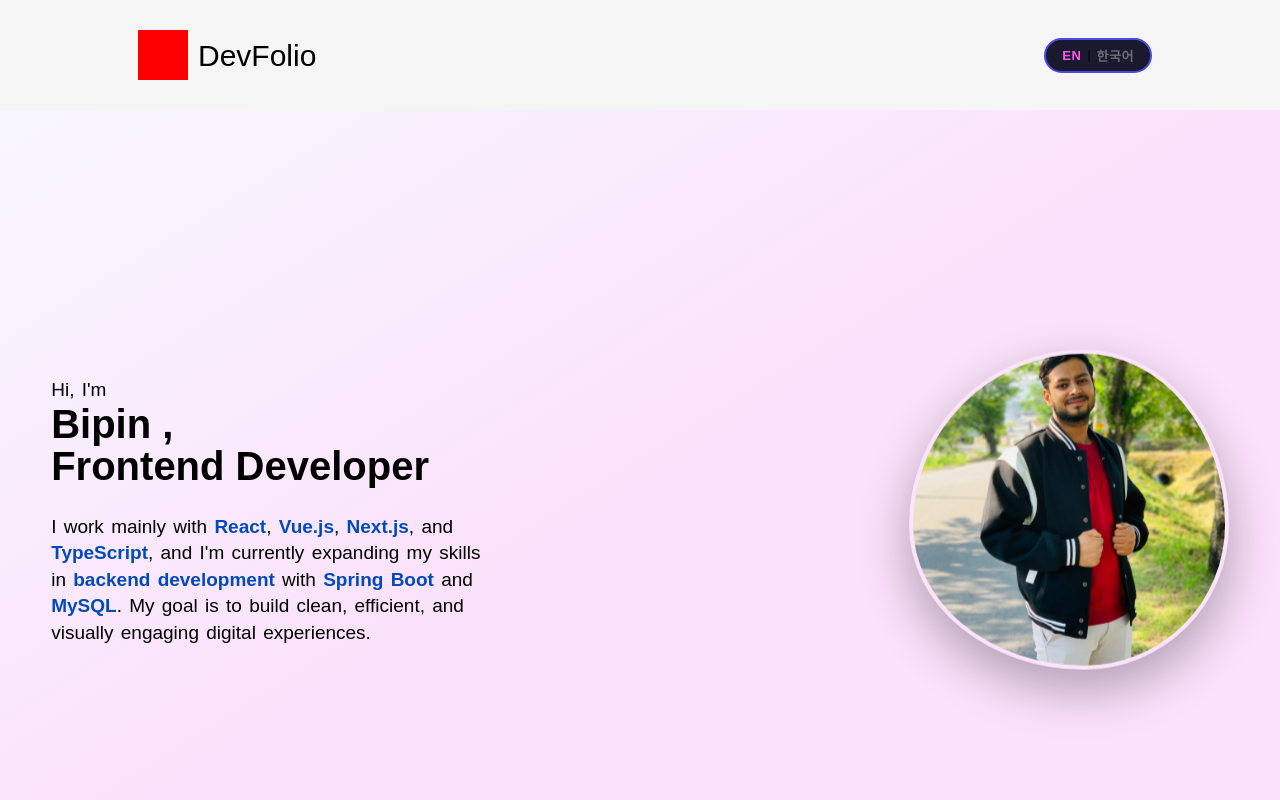
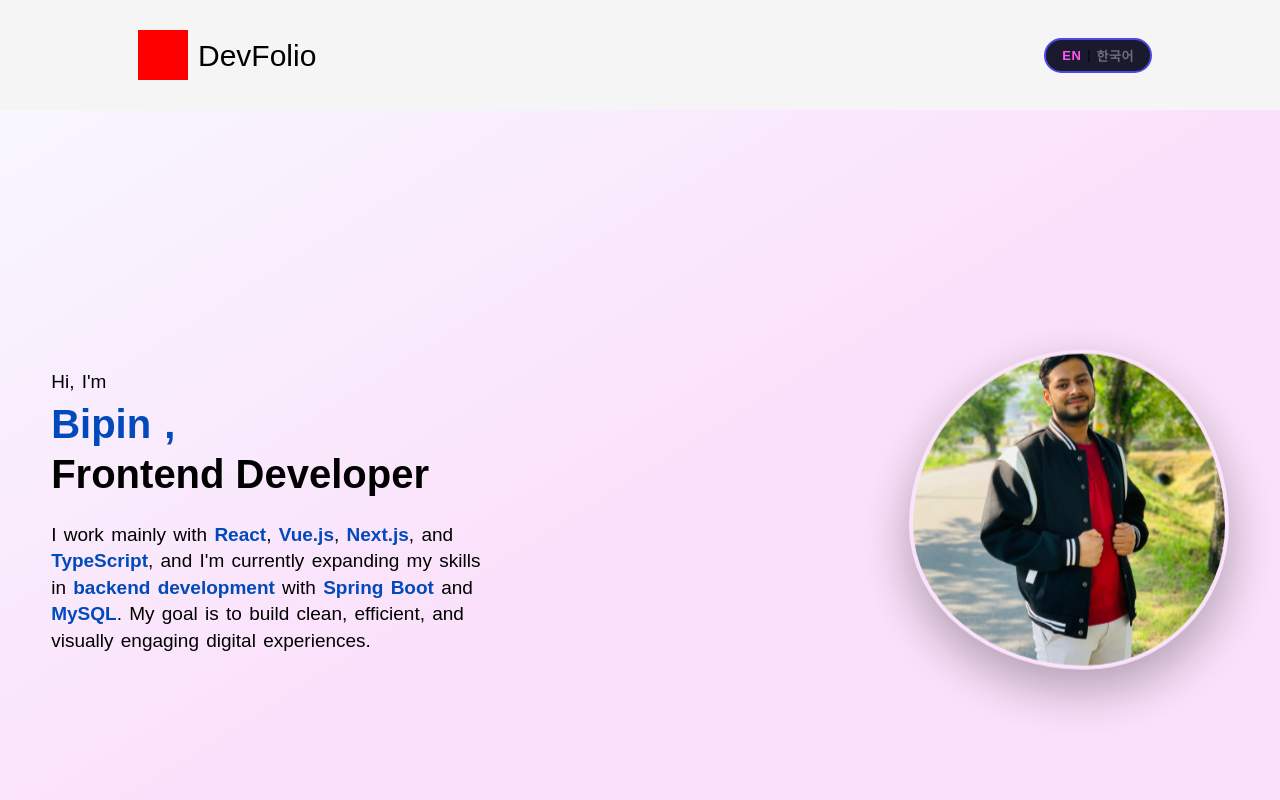
Before and after one commit to Bpkarki19/DevFolio, a React (Vite) app: page / in a window 1280 px wide. Shown: the top 800 px of the page. Built offline with nearby package versions, Linux system fonts and the light colour scheme.

Commit message:
changing name style

```diff
--- a/src/components/intro/intro.module.css
+++ b/src/components/intro/intro.module.css
@@ -8,6 +8,13 @@
     background: linear-gradient(to bottom right, rgb(248, 247, 255) 0%, rgb(251, 225, 251) 50%);
     padding: 0 4%;
     overflow: hidden;
+}
+
+.textContent h1 .name {
+    color: #024abc;
+    font-size: 40px;
+    font-weight: 800;
+
 }
 
 .textContent {
--- a/src/components/intro/intro.tsx
+++ b/src/components/intro/intro.tsx
@@ -22,7 +22,7 @@ export default function Intro() {
             <section className={styles.textContent}>
                 <span>{t.intro.greeting}</span>
                 <h1>
-                    {t.intro.name}
+                    <span className={styles.name}>{t.intro.name}</span>
                     <br />
                     {t.intro.title}
                     <div className={styles.blink}></div>
```
